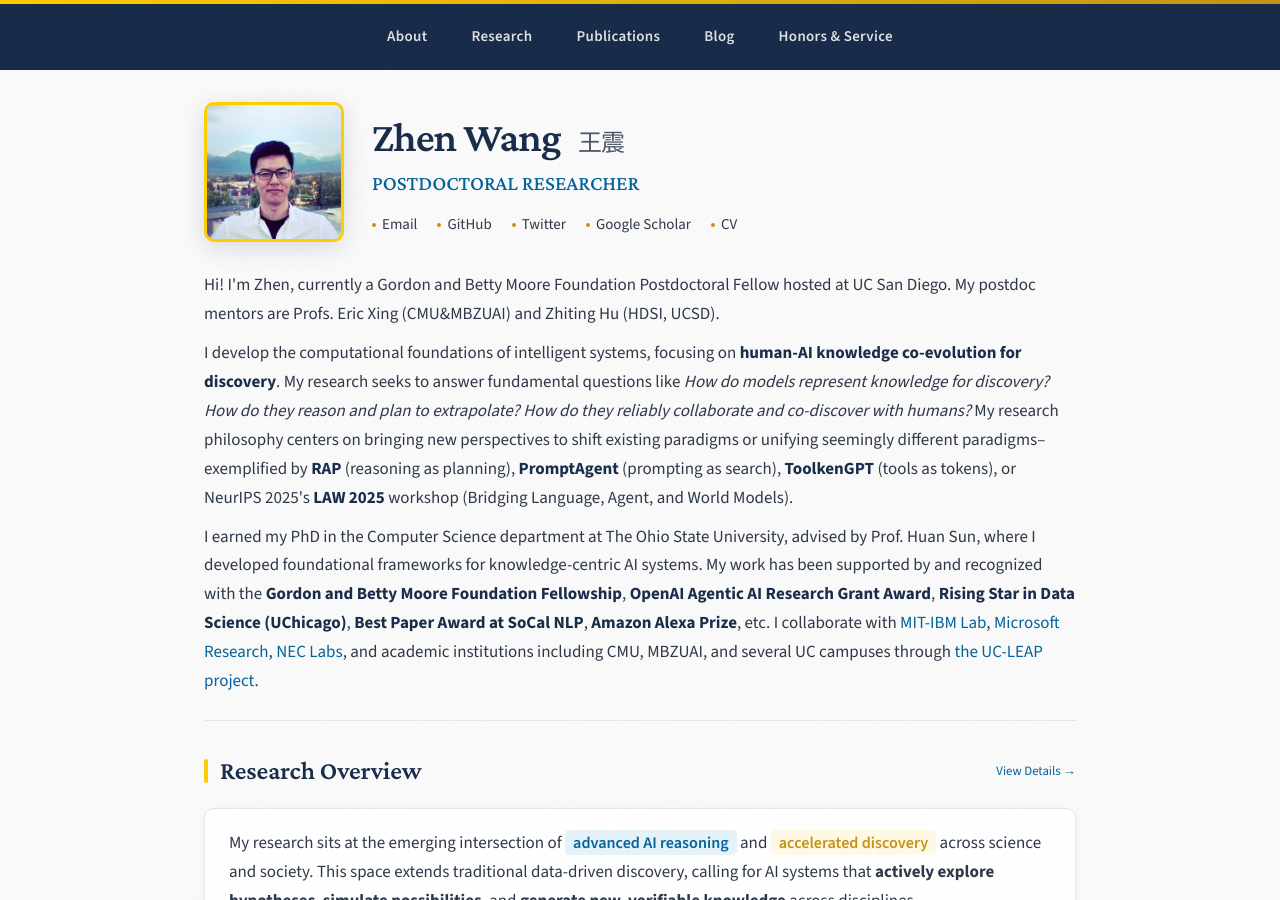
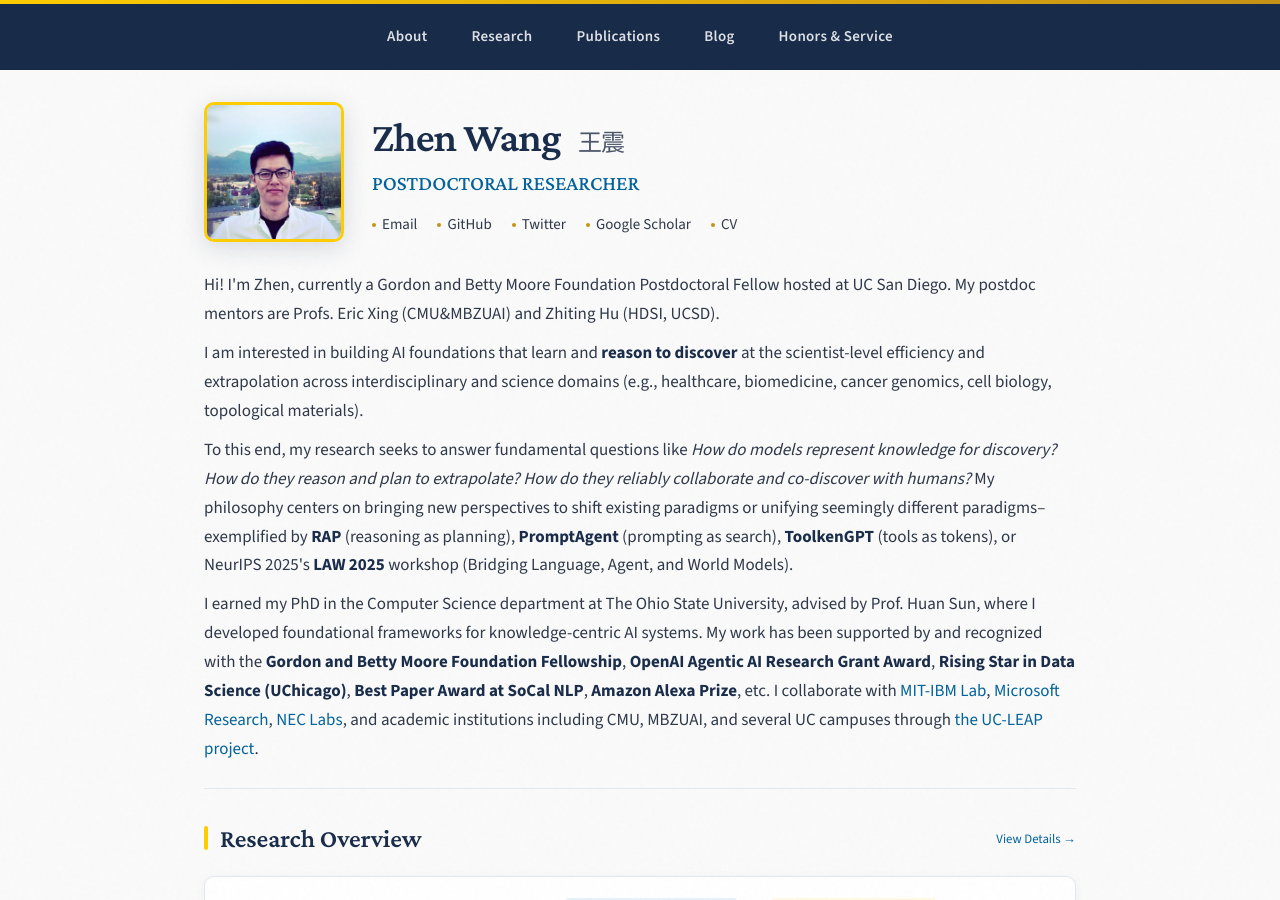
Before and after one commit to zhenwang9102/zhenwang9102.github.io, a Jekyll site: the page built from _posts/2019-06-02-venue.markdown, in a window 1280 px wide and 900 px high. Built offline with Jekyll 4.4.1, drawn with Linux system fonts in a browser that asks for light colours.

Commit message:
Update default.html

```diff
--- a/_layouts/default.html
+++ b/_layouts/default.html
@@ -621,7 +621,10 @@
         </p>
 
         <p>
-          I develop the computational foundations of intelligent systems, focusing on <strong>human-AI knowledge co-evolution for discovery</strong>. My research seeks to answer fundamental questions like <em>How do models represent knowledge for discovery? How do they reason and plan to extrapolate? How do they reliably collaborate and co-discover with humans?</em> My research philosophy centers on bringing new perspectives to shift existing paradigms or unifying seemingly different paradigms&ndash;exemplified by <strong>RAP</strong> (reasoning as planning), <strong>PromptAgent</strong> (prompting as search), <strong>ToolkenGPT</strong> (tools as tokens), or NeurIPS 2025's <strong>LAW 2025</strong> workshop (Bridging Language, Agent, and World Models).
+          I am interested in building AI foundations that learn and <strong>reason to discover</strong> at the scientist-level efficiency and extrapolation across interdisciplinary and science domains (e.g., healthcare, biomedicine, cancer genomics, cell biology, topological materials).
+        </p>
+        <p>
+          To this end, my research seeks to answer fundamental questions like <em>How do models represent knowledge for discovery? How do they reason and plan to extrapolate? How do they reliably collaborate and co-discover with humans?</em> My philosophy centers on bringing new perspectives to shift existing paradigms or unifying seemingly different paradigms&ndash;exemplified by <strong>RAP</strong> (reasoning as planning), <strong>PromptAgent</strong> (prompting as search), <strong>ToolkenGPT</strong> (tools as tokens), or NeurIPS 2025's <strong>LAW 2025</strong> workshop (Bridging Language, Agent, and World Models).
         </p>
 
         <p>
```
